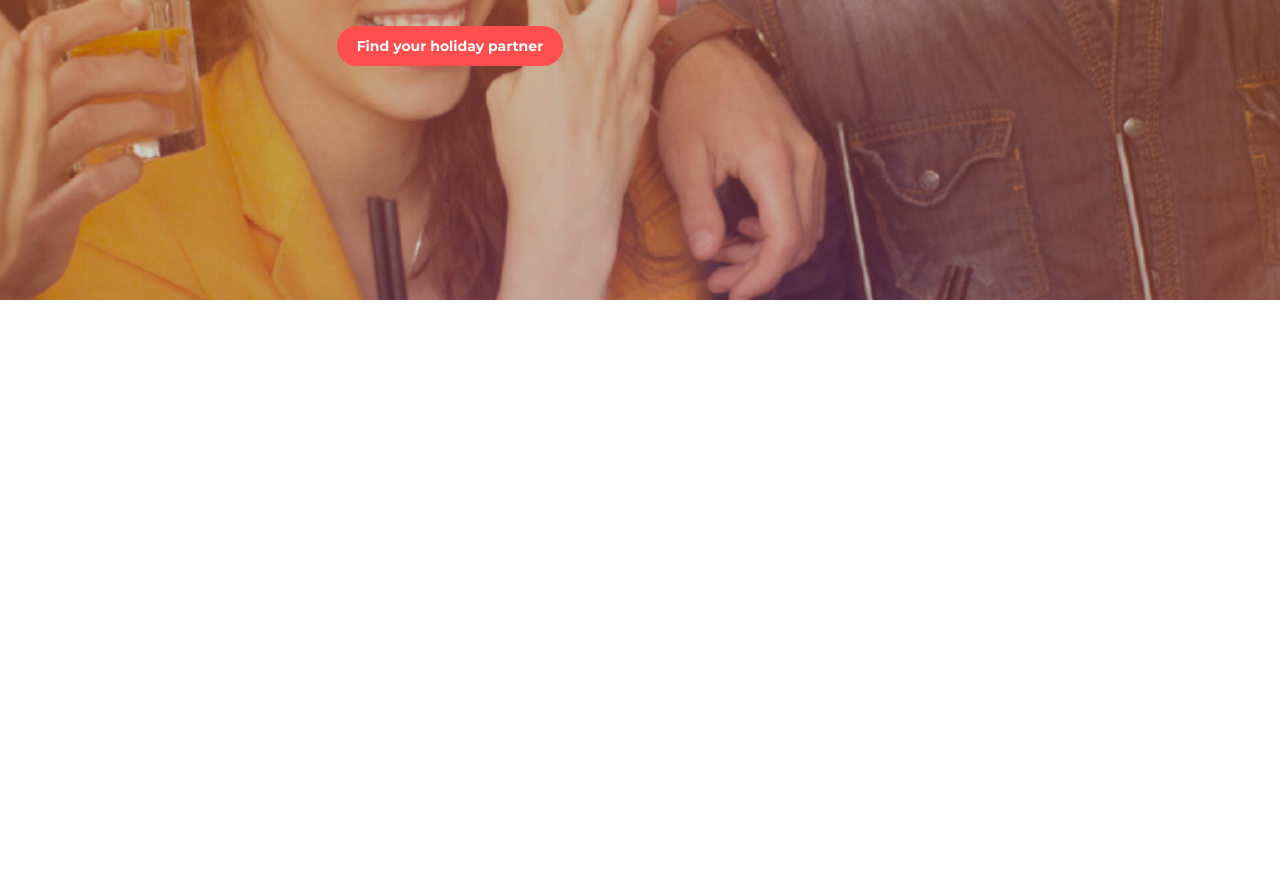
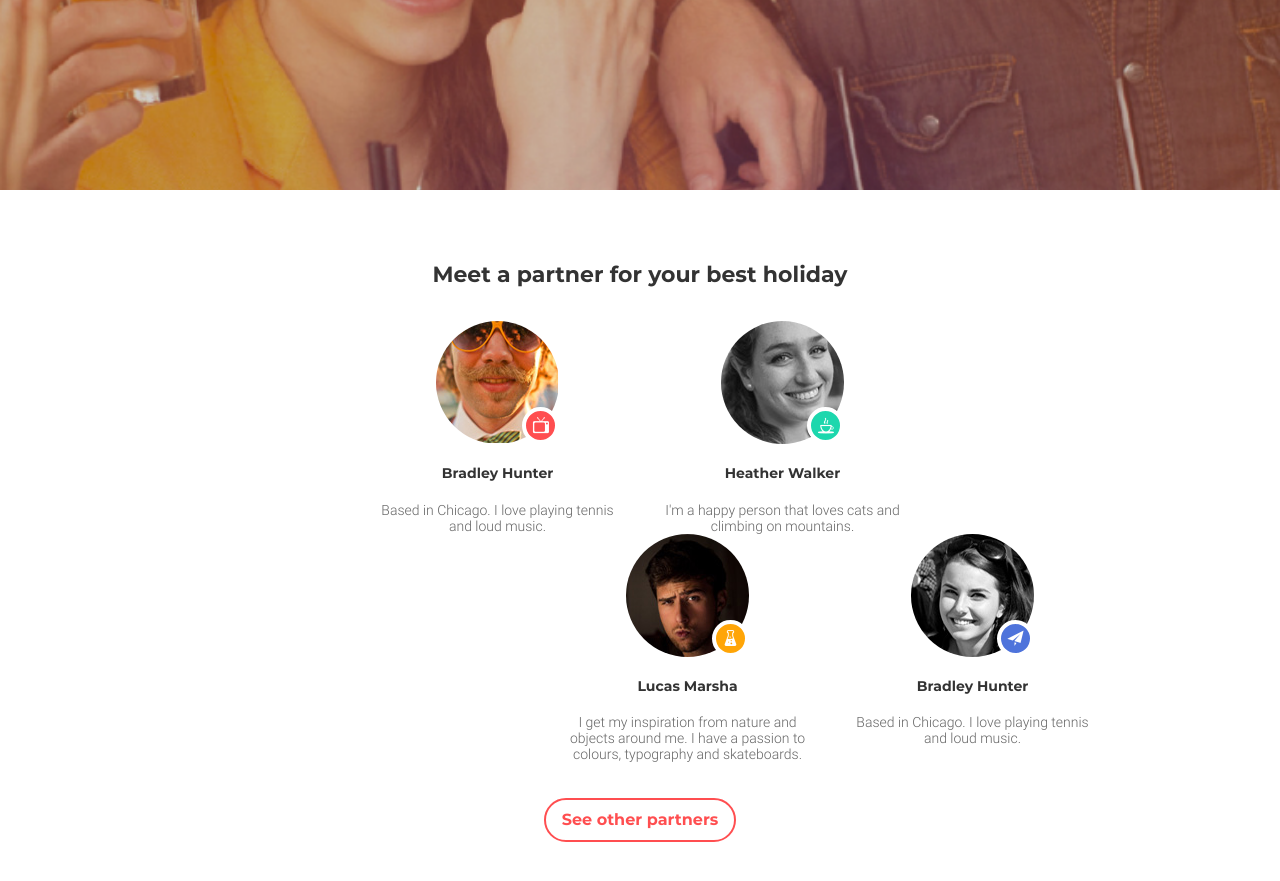
Before and after one commit to Luckyanry/goit-bc21-course, a plain HTML site: page html-css/modul-09/index.html in a window 1280 px wide. Shown: the part 525-1406 px from the top of the page. Before the commit the page ends 825 px from the top, so only its background shows below. Drawn offline with Linux system fonts and the light colour scheme.

Commit message:
Finished tablet version

```diff
--- a/html-css/modul-09/css/styles.css
+++ b/html-css/modul-09/css/styles.css
@@ -59,14 +59,6 @@ body {
     padding: 22px 0 138px;
 }
 
-.nav__btn-inner {
-    margin-bottom: 110px;
-}
-
-.nav__logo-inner {
-    margin-bottom: 30px;
-}
-
 .nav__logo-link {
     font-size: 20px;
     text-transform: uppercase;
@@ -94,7 +86,7 @@ h1 {
     width: max-content;
     font-size: 30px;
     text-transform: uppercase;
-    margin: 0 auto 14px;
+    margin: 0 auto;
 }
 
 .menu__title {
@@ -109,7 +101,6 @@ p {
 .menu__text {
     font-size: 18px;
     margin: 0 auto 20px;
-    padding: 0 28px;
 }
 
 .menu__link {
@@ -129,23 +120,140 @@ p {
     color: #ff4e50;
 }
 
+
+/* TEAM SECTION */
+
+.team {
+    text-align: center;
+    color: #333333;
+    padding: 72px 0 58px;
+}
+
+h2 {
+    font-size: 22px;
+    margin-bottom: 18px;
+}
+
+.team__list {
+    margin-bottom: 28px;
+}
+
+.team__list-item {
+    width: 236px;
+}
+
+.team__list__inner {
+    position: relative;
+    width: 123px;
+    height: 123px;
+    margin: 0 auto 21px;
+}
+
+.team__list-photo {
+    width: 100%;
+    border-radius: 50%;
+}
+
+.team__list__inner::before {
+    position: absolute;
+    bottom: 0;
+    right: 0;
+    content: '';
+    width: 37px;
+    height: 37px;
+    border-radius: 50%;
+    border: 4px solid #ffffff;
+    background-repeat: no-repeat;
+    background-position: center;
+}
+
+.img__icon-tv::before {
+    background-color: #ff4e50;
+    background-image: url(../img/team/icon-tv.png);
+}
+
+.img__icon-flask::before {
+    background-color: #ffa507;
+    background-image: url(../img/team/icon-flask.png);
+}
+
+.img__icon-coffe::before {
+    background-color: #1cd7ad;
+    background-image: url(../img/team/icon-coffe.png);
+}
+
+.img__icon-telegram::before {
+    background-color: #4e73db;
+    background-image: url(../img/team/icon-telegram.png);
+}
+
+h3 {
+    font-size: 14px;
+    margin-bottom: 20px;
+}
+
+.team__list-about {
+    font-size: 14px;
+    color: #666666;
+}
+
+.team__link {
+    width: 284px;
+    line-height: 40px;
+    border-radius: 22px;
+    border: 2px solid #ff4e50;
+    background-color: rgb(255, 255, 255);
+    color: #ff4e50;
+    margin: 0 auto;
+}
+
+.team__link:hover,
+.team__link:focus {
+    line-height: 40px;
+    background-color: #ff4e50;
+    color: #ffffff;
+}
+
+@media (max-width: 767px) {
+    .nav__btn-inner {
+        margin-bottom: 110px;
+    }
+    .nav__logo-inner {
+        margin-bottom: 30px;
+    }
+    h1 {
+        margin-bottom: 20px;
+    }
+    .menu__text {
+        padding: 0 28px;
+    }
+    .team__list-item {
+        margin: 0 auto;
+    }
+    .team__list-item:not(:last-child) {
+        margin-bottom: 28px;
+    }
+    .team__list-about {
+        padding: 0 28px;
+    }
+}
+
+@media (min-width: 768px) and (max-width: 992px) {
+    .team__list-item:not(:nth-child(-2n+4)) {
+        margin-bottom: 56px;
+    }
+    .team__list-about {
+        padding: 0 26px;
+    }
+}
+
 @media (min-width: 768px) {
     .menu {
         padding: 38px 0 234px;
         background-image: url(../img/header-img-md.png);
     }
     .nav {
-        display: flex;
-        justify-content: space-between;
-        align-items: center;
         margin-bottom: 148px;
-    }
-    .nav__btn-inner {
-        display: flex;
-        letter-spacing: 1px;
-    }
-    .menu__logo {
-        display: none;
     }
     h1 {
         font-size: 52px;
@@ -155,7 +263,21 @@ p {
         font-size: 24px;
         margin: 0 auto 34px;
     }
-    .menu__link {
-        width: 226px;
+    /* TEAM SECTION */
+    .team {
+        padding-bottom: 40px;
+    }
+    h2 {
+        margin-bottom: 34px;
+    }
+    .team__list {
+        margin-bottom: 36px;
+    }
+    .list-item__flask,
+    .list-item__telegram {
+        order: 1;
+    }
+    .team__link {
+        width: 192px;
     }
 }
--- a/html-css/modul-09/index.html
+++ b/html-css/modul-09/index.html
@@ -13,7 +13,7 @@
 <body>
     <header class="menu">
         <div class="container">
-            <nav class="row nav">
+            <nav class="row justify-content-between align-items-center flex-row-reverse nav">
                 <div class="col-12 col-md-4 col-lg-3 nav__btn-inner">
                     <button class="nav__btn">Log in</button>
                     <button class="nav__btn">Sing up</button>
@@ -22,7 +22,7 @@
                     <a href="#" class="nav__logo-link">URLAUBSGLÜCK</a>
                 </div>
             </nav>
-            <div class="row">
+            <div class="row justify-content-center">
                 <div class="col-12 col-md-10 col-lg-8">
                     <h1>Share your <span class="menu__title">holiday dreams</span></h1>
                     <p class="menu__text">And find the perfect partner to fullfill it</p>
@@ -34,7 +34,46 @@
     <main>
         <section class="team">
             <div class="container">
-
+                <div class="row">
+                    <div class="col-12">
+                        <h2>Meet a partner for your best holiday</h2>
+                    </div>
+                </div>
+                <ul class="row justify-content-center team__list">
+                    <li class="col-12 col-md-4 col-lg-3 team__list-item list-item__tv">
+                        <div class="team__list__inner img__icon-tv">
+                            <img class="team__list-photo" src="img/team/team-1.jpg" alt="Photo of Bradley Hunter" width="123" height="123">
+                        </div>
+                        <h3>Bradley Hunter</h3>
+                        <p class="team__list-about">Based in Chicago. I love playing tennis and loud music.</p>
+                    </li>
+                    <li class="col-12 col-md-4 offset-md-4 col-lg-3 team__list-item list-item__flask">
+                        <div class="team__list__inner img__icon-flask">
+                            <img class="team__list-photo" src="img/team/team-2.jpg" alt="Photo of Lucas Marsha" width="123" height="123">
+                        </div>
+                        <h3>Lucas Marsha</h3>
+                        <p class="team__list-about">I get my inspiration from nature and objects around me. I have a passion to colours, typography and skateboards.</p>
+                    </li>
+                    <li class="col-12 col-md-4 col-lg-3 team__list-item list-item__coffe">
+                        <div class="team__list__inner img__icon-coffe">
+                            <img class="team__list-photo" src="img/team/team-3.jpg" alt="Photo of Heather Walker" width="123" height="123">
+                        </div>
+                        <h3>Heather Walker</h3>
+                        <p class="team__list-about">I'm a happy person that loves cats and climbing on mountains.</p>
+                    </li>
+                    <li class="col-12 col-md-4 col-lg-3 team__list-item list-item__telegram">
+                        <div class="team__list__inner img__icon-telegram">
+                            <img class="team__list-photo" src="img/team/team-4.jpg" alt="Photo of Bradley Hunter" width="123" height="123">
+                        </div>
+                        <h3>Bradley Hunter</h3>
+                        <p class="team__list-about">Based in Chicago. I love playing tennis and loud music.</p>
+                    </li>
+                </ul>
+                <div class="row justify-content-center">
+                    <div class="col-12 col-md-4">
+                        <a href="#" class="team__link">See other partners</a>
+                    </div>
+                </div>
             </div>
         </section>
     </main>
```
